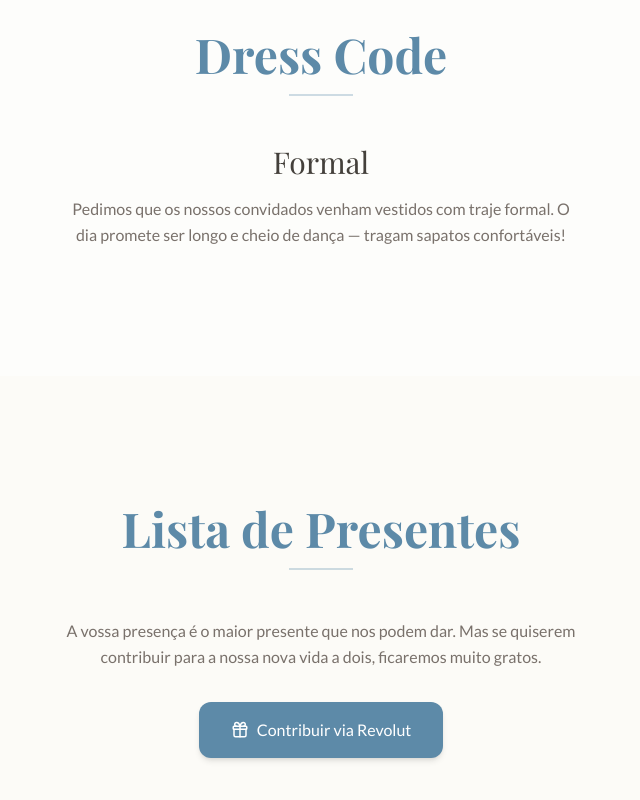
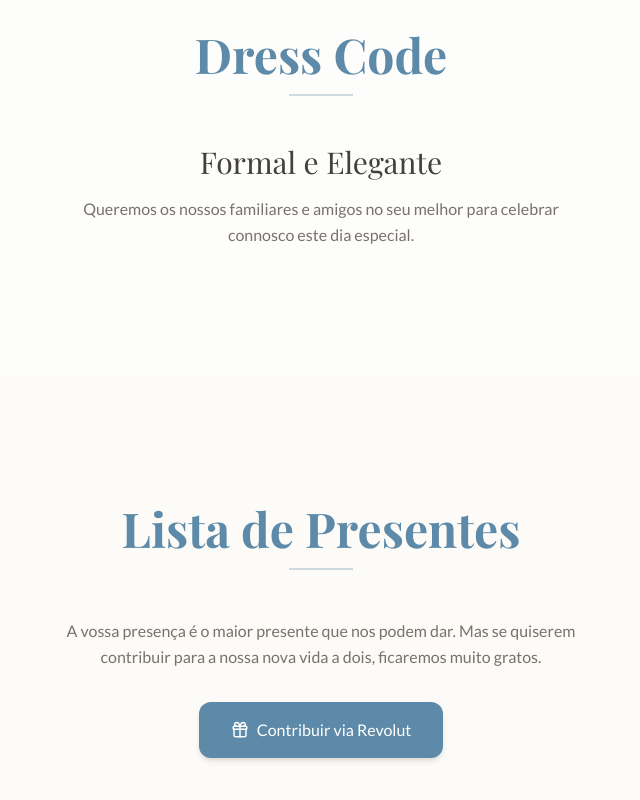
Before and after one commit to KikoRSilva/casamento-sofia-e-ze-francisco, a React (Vite) app: page / in a window 1280 px wide. Shown: the part 3782-4582 px from the top of the page, without its empty margins (319-959 px from the left). Built offline with nearby package versions, Linux system fonts and the light colour scheme; no server answers; a web font is replaced by a local one.

Commit message:
Refactor LandingPage component to accept skipIntro prop for improved intro handling
- Updated LandingPage to conditionally skip the intro based on the skipIntro prop
- Modified useEffect hooks to manage intro state and body class accordingly
- Enhanced dress code description for clarity and warmth

```diff
--- a/LandingPage.tsx
+++ b/LandingPage.tsx
@@ -75,8 +75,8 @@ function useCountdown() {
 /* ═════════════════════════════════════════════
    MAIN LANDING PAGE
    ═════════════════════════════════════════════ */
-const LandingPage: React.FC = () => {
-  const [introDone, setIntroDone] = useState(false);
+const LandingPage: React.FC<{ skipIntro?: boolean }> = ({ skipIntro = false }) => {
+  const [introDone, setIntroDone] = useState(skipIntro);
   const [showNav, setShowNav] = useState(false);
   const countdown = useCountdown();
   const heroRef = useRef<HTMLDivElement>(null);
@@ -88,6 +88,7 @@ const LandingPage: React.FC = () => {
 
   // Lock scroll during intro
   useEffect(() => {
+    if (skipIntro) return;
     document.body.classList.add('intro-active');
     const timer = setTimeout(() => {
       setIntroDone(true);
@@ -97,7 +98,7 @@ const LandingPage: React.FC = () => {
       clearTimeout(timer);
       document.body.classList.remove('intro-active');
     };
-  }, []);
+  }, [skipIntro]);
 
   // Show nav after intro
   useEffect(() => {
@@ -289,9 +290,9 @@ const LandingPage: React.FC = () => {
           {/* Numbers */}
           <div className="grid grid-cols-4 gap-2 md:gap-6 text-center">
             {([
-              { value: countdown.days,    label: 'Dias'     },
-              { value: countdown.hours,   label: 'Horas'    },
-              { value: countdown.minutes, label: 'Minutos'  },
+              { value: countdown.days, label: 'Dias' },
+              { value: countdown.hours, label: 'Horas' },
+              { value: countdown.minutes, label: 'Minutos' },
               { value: countdown.seconds, label: 'Segundos' },
             ] as const).map((unit, i) => (
               <Reveal key={unit.label} delay={i * 0.1}>
@@ -476,10 +477,9 @@ const LandingPage: React.FC = () => {
         <div className="max-w-3xl mx-auto text-center">
           <SectionHeading>Dress Code</SectionHeading>
           <Reveal>
-            <p className="text-2xl md:text-3xl serif text-stone-700 mb-4">Formal</p>
+            <p className="text-2xl md:text-3xl serif text-stone-700 mb-4">Formal e Elegante</p>
             <p className="text-stone-500 leading-relaxed max-w-lg mx-auto">
-              Pedimos que os nossos convidados venham vestidos com traje formal.
-              O dia promete ser longo e cheio de dança — tragam sapatos confortáveis!
+              Queremos os nossos familiares e amigos no seu melhor para celebrar connosco este dia especial.
             </p>
           </Reveal>
         </div>
```
